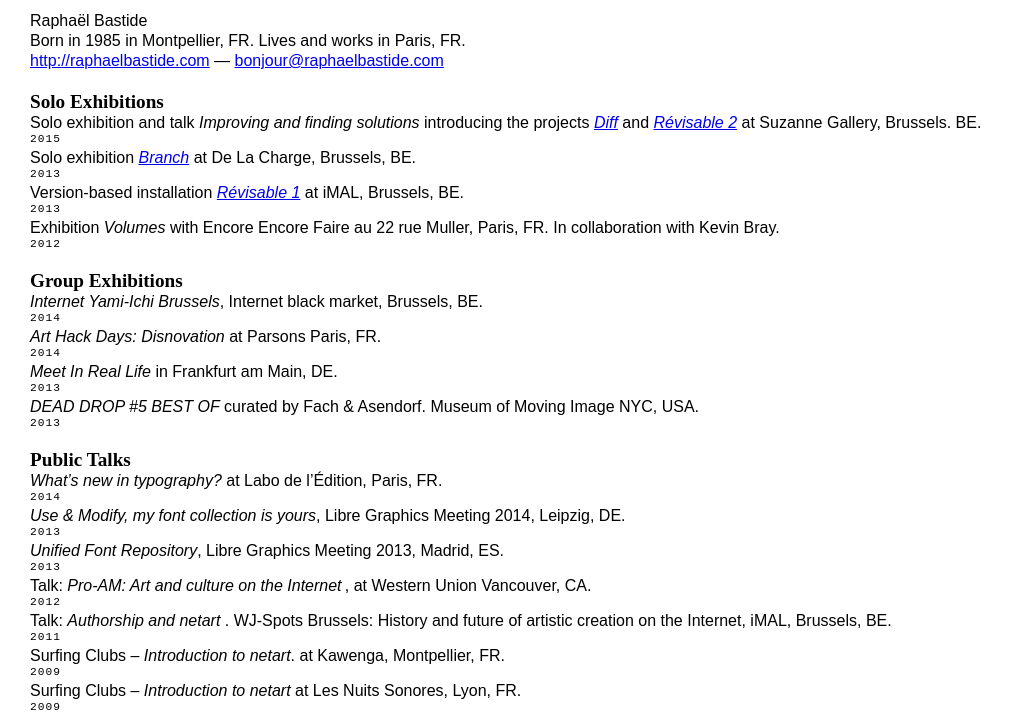
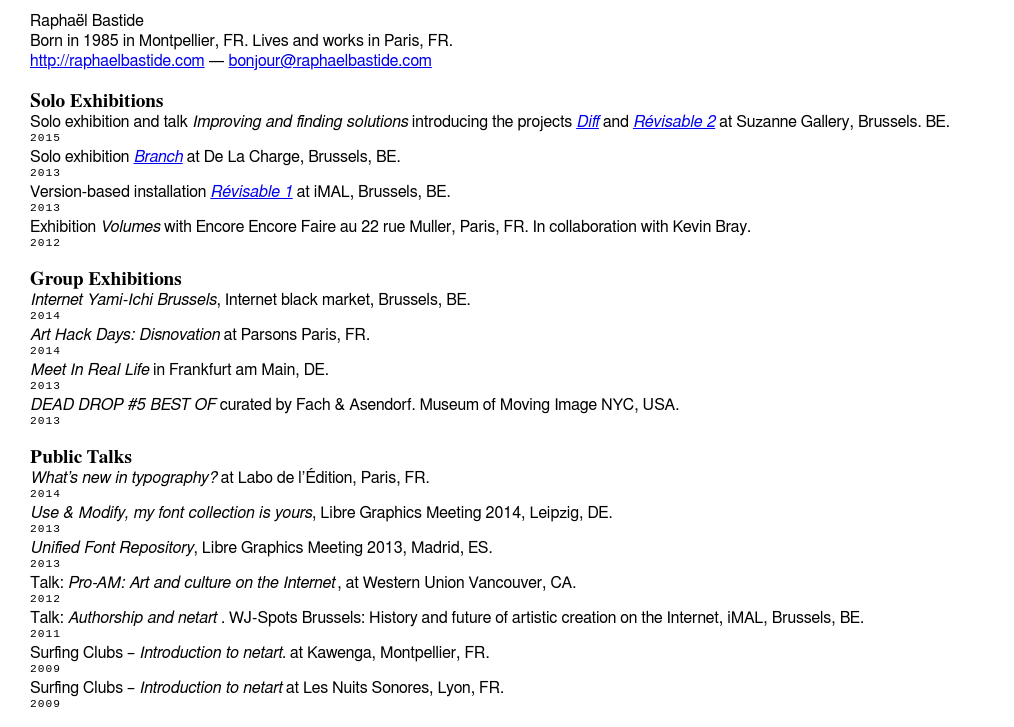
Before and after one commit to raphaelbastide/CV, a plain HTML site: page index.html in a window 1280 px wide. Shown: the part 125-852 px from the top of the page, without its empty margins (0-1014 px from the left). Drawn offline with Linux system fonts and the light colour scheme.

Commit message:
+ Gnu Free Font degrad

```diff
--- a/css/main.css
+++ b/css/main.css
@@ -1,10 +1,10 @@
-body{font:16px/20px sans-serif;margin:30px;}
+body{font:16px/20px freesans, sans-serif;margin:30px;}
 header img{display:block; float:left;}
 header .tools{padding:55px 0 0 130px;}
 header p{clear:both; margin:30px 0 0 0;}
-h2{font:1.2em serif; margin:20px 0 0 0;font-weight:bold;}
+h2{font:1.2em freeserif, serif; margin:20px 0 0 0;font-weight:bold;}
 p{margin:0 0 0 0;}
-p.date{font: .7em monospace;margin:0 0 3px 0; letter-spacing:1px;}
+p.date{font: .7em whoismono, monospace;margin:0 0 3px 0; letter-spacing:1px;}
 em, i{font-style:italic;}
 body.langfr .en{display:none;}
 body.langen .fr{display:none;}
@@ -13,7 +13,7 @@
 .toprint{display:none;}
 
 @media print {
-	body{font:9pt/10pt serif; padding:0cm;}
+	body{font:9pt/10pt freesans, serif; padding:0cm;}
 	header img{width:2cm; height:auto;}
 	button{display:none;}
 	a{color:black; text-decoration:none;}
```
